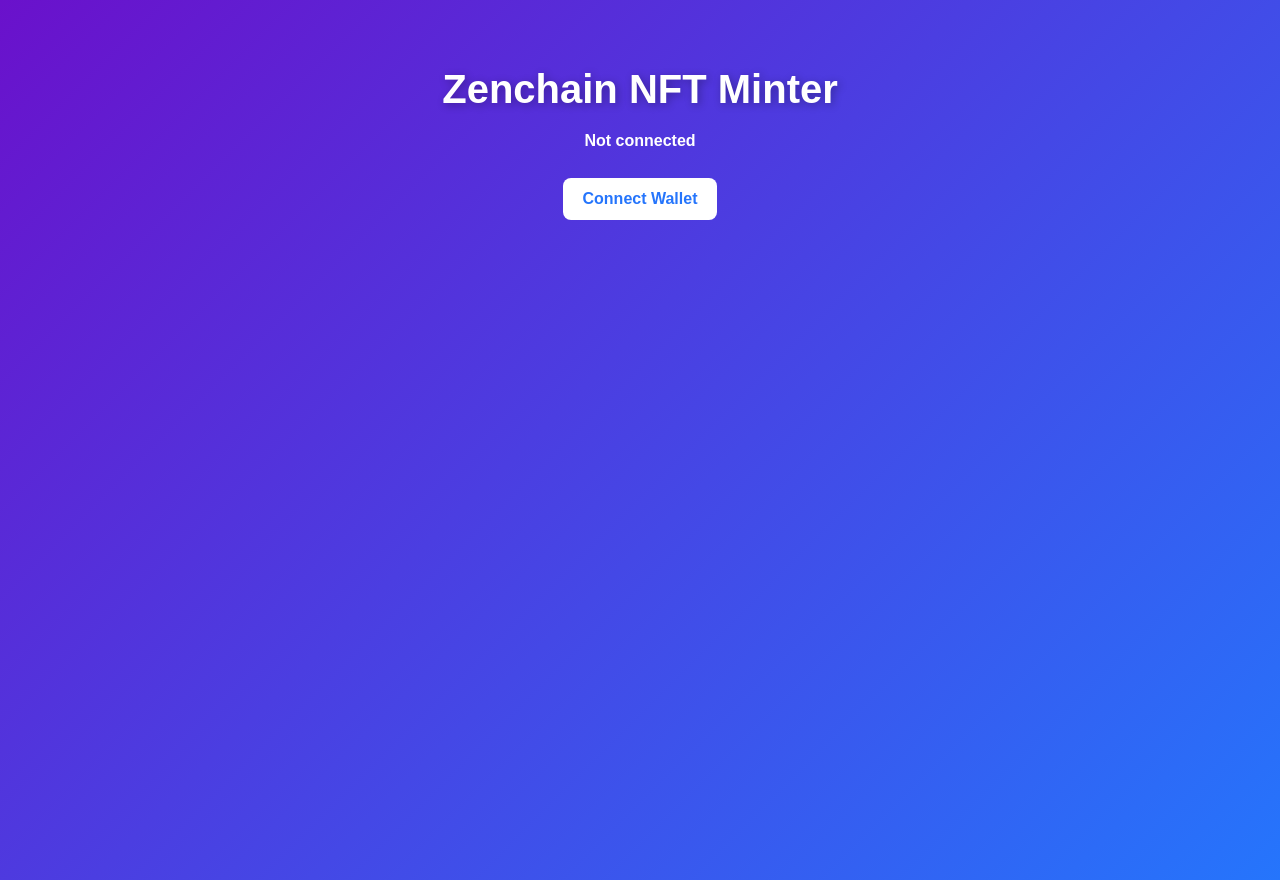
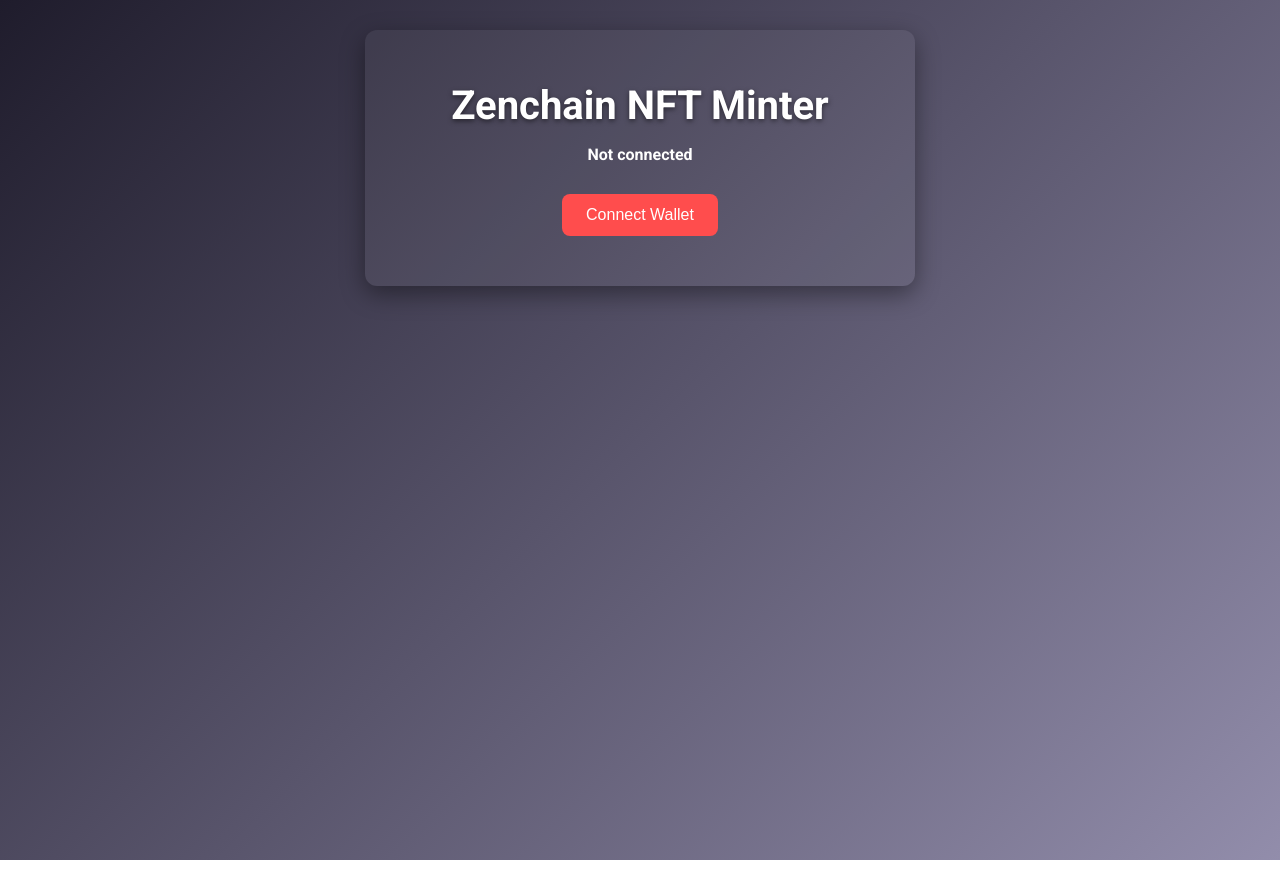
Before and after one commit to sodhare-code/zenchain-nft-minterr, a plain HTML site: page index.html in a window 1280 px wide. Drawn offline with Linux system fonts and the light colour scheme.

Commit message:
Update index.html

```diff
--- a/index.html
+++ b/index.html
@@ -4,64 +4,87 @@
   <meta charset="UTF-8">
   <meta name="viewport" content="width=device-width, initial-scale=1.0">
   <title>Zenchain NFT Minter</title>
+  <link href="https://fonts.googleapis.com/css2?family=Roboto:wght@400;700&display=swap" rel="stylesheet">
   <style>
     body {
-        font-family: 'Arial', sans-serif;
-        background: linear-gradient(135deg, #6a11cb 0%, #2575fc 100%);
+      font-family: 'Roboto', sans-serif;
+      background: linear-gradient(135deg, #1f1c2c, #928dab);
       color: #fff;
       display: flex;
       flex-direction: column;
       align-items: center;
-        padding: 40px 20px;
+      padding: 30px;
       min-height: 100vh;
       margin: 0;
     }
     h1 {
       font-size: 2.5rem;
+      margin-bottom: 10px;
       text-align: center;
-        margin-bottom: 20px;
-        text-shadow: 2px 2px 8px rgba(0,0,0,0.3);
+      text-shadow: 0 2px 5px rgba(0,0,0,0.5);
     }
-    #wallet {
+    p#wallet {
       margin-bottom: 20px;
       font-weight: bold;
     }
-    input, button {
-        padding: 12px 20px;
-        margin: 8px 0;
+    button {
+      background: #ff4d4d;
+      color: #fff;
+      border: none;
+      padding: 12px 24px;
+      margin: 10px 0;
       border-radius: 8px;
+      font-size: 1rem;
+      cursor: pointer;
+      transition: transform 0.2s, box-shadow 0.2s;
+    }
+    button:hover {
+      transform: translateY(-3px);
+      box-shadow: 0 8px 20px rgba(0,0,0,0.3);
+    }
+    input {
+      padding: 10px;
+      border-radius: 6px;
       border: none;
+      width: 100%;
+      max-width: 400px;
+      margin-bottom: 10px;
       font-size: 1rem;
     }
-    input {
-        width: 300px;
-        max-width: 80%;
+    #status {
+      margin-top: 15px;
+      white-space: pre-wrap;
+      text-align: center;
     }
-    button {
-        background: #fff;
-        color: #2575fc;
-        font-weight: bold;
-        cursor: pointer;
-        transition: all 0.3s ease;
-    }
-    button:hover {
-        background: #2575fc;
-        color: #fff;
-        transform: scale(1.05);
-    }
-    #status {
-        margin-top: 20px;
-        min-height: 50px;
+    .container {
+      max-width: 500px;
+      width: 100%;
       text-align: center;
-        word-wrap: break-word;
+      background: rgba(255,255,255,0.05);
+      padding: 25px;
+      border-radius: 12px;
+      box-shadow: 0 8px 25px rgba(0,0,0,0.4);
     }
   </style>
-
-<!-- Load ethers.js first -->
-<script src="https://cdn.jsdelivr.net/npm/ethers@5.7.2/dist/ethers.min.js"></script>
 </head>
 <body>
+  <div class="container">
+    <h1>Zenchain NFT Minter</h1>
+    <p id="wallet">Not connected</p>
+    <button id="connectBtn">Connect Wallet</button>
 
-<h1>Zenchain NFT Minter</h1>
-<div id="wallet">Not connected</div>
-<button id="connect">Connect Wallet</butt
+    <div id="mintSection" style="display:none;">
+      <input id="tokenURI" placeholder="Enter metadata URL or leave blank for automatic" />
+      <button id="mintBtn">Mint NFT</button>
+      <p id="totalMinted">Total Minted: 0</p>
+    </div>
+
+    <div id="status"></div>
+  </div>
+
+  <!-- Ethers.js CDN -->
+  <script src="https://cdn.jsdelivr.net/npm/ethers@5.7.2/dist/ethers.min.js"></script>
+  <!-- Our external script -->
+  <script src="script.js"></script>
+</body>
+</html>
```
Lines whose indentation alone changed are shown as unchanged.
